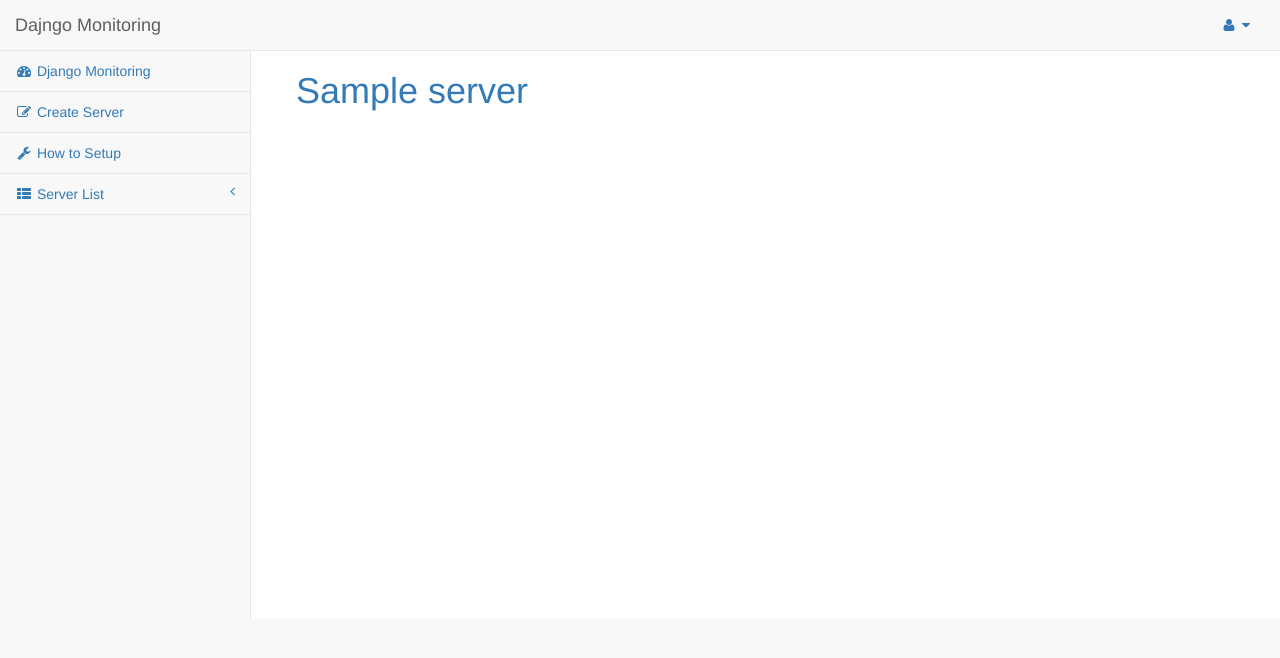
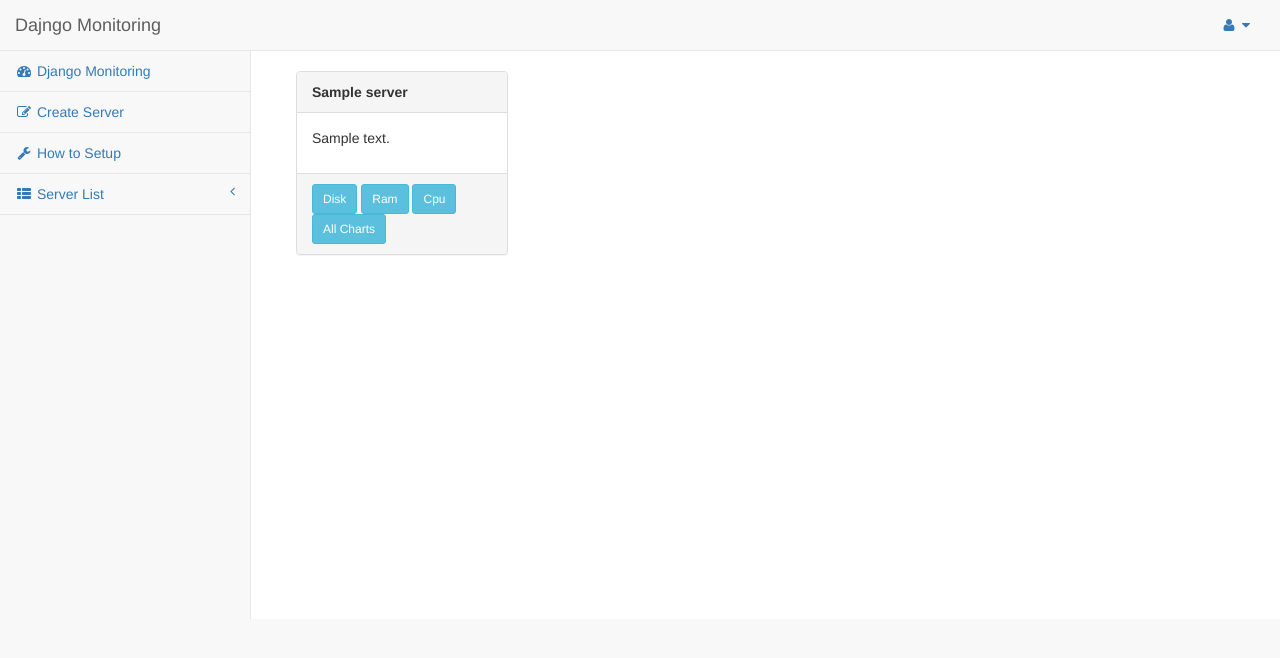
Before and after one commit to Comnurz/Django-Monitoring, a Django app: page /detail/ in a window 1280 px wide. Shown: the top 658 px of the page. Run offline with Django 3.2, Linux system fonts and the light colour scheme; a user stored in the database is signed in; tables that the repository leaves empty hold one stand-in row (values such as "Sample post"); some libraries are stand-ins or nearby versions.

Commit message:
Changed Some Views
Changed detail page and server save page.

```diff
--- a/monitor/forms.py
+++ b/monitor/forms.py
@@ -16,7 +16,8 @@ class SignUpForm(UserCreationForm):
 
 class ServerForm(forms.ModelForm):
     server_name = forms.CharField(max_length=150, required=True)
+    server_description=forms.CharField(required=False)
 
     class Meta:
         model = Server
-        fields=('server_name',)
+        fields=('server_name','server_description')
--- a/monitor/templates/monitor/detail.html
+++ b/monitor/templates/monitor/detail.html
@@ -1,9 +1,31 @@
 {% extends 'monitor/base.html' %}
 
 {% block content %}
+<h1></h1>
+<div class="row">
 	{% for server in servers %}
-	    <div>
-	        <h1><a href="{% url 'chart' pk=server.id %}">{{ server.server_name }}</a></h1>
-	    </div>
+			<div class="col-lg-3">
+					<div class="panel panel-default">
+							<div class="panel-heading">
+									<strong>{{server.server_name}}</strong>
+							</div>
+							<div class="panel-body">
+								<p style="word-break: break-all;">
+									{% if server.server_description %}
+										{{server.server_description}}
+									{% else %}
+										<small>	No Desciription </small>
+									{% endif %}
+								</p>
+							</div>
+							<div class="panel-footer">
+								<button type="button" class="btn btn-info btn-sm" onclick="location.href='{% url 'disk_chart' pk=server.id %}'">Disk</button>
+								<button type="button" class="btn btn-info btn-sm" onclick="location.href='{% url 'ram_chart' pk=server.id %}'">Ram</button>
+								<button type="button" class="btn btn-info btn-sm" onclick="location.href='{% url 'cpu_chart' pk=server.id %}'">Cpu</button>
+								<button type="button" class="btn btn-info btn-sm" onclick="location.href='{% url 'chart' pk=server.id %}'">All Charts</button>
+							</div>
+					</div>
+			</div>
 	{% endfor %}
+</div>
 {% endblock content %}
--- a/monitor/views.py
+++ b/monitor/views.py
@@ -151,7 +151,7 @@ def server(request):
                 for i in range(len(server)):
                     servers=Server.objects.get(id=server[i])
                     if servers.server_name==server_name:
-                        return render(request,'registration/server.html',{'message':"Aynı isimde server Oluşturamazsın",'form':form})
+                        return render(request,'registration/server.html',{'message':"You cant create server with same name.",'form':form})
                 server=form.save()
 
                 serverobj=Server.objects.get(id=server.id)
```
Also changed, not shown: monitor/templates/registration/server.html (+10 -1 lines).
